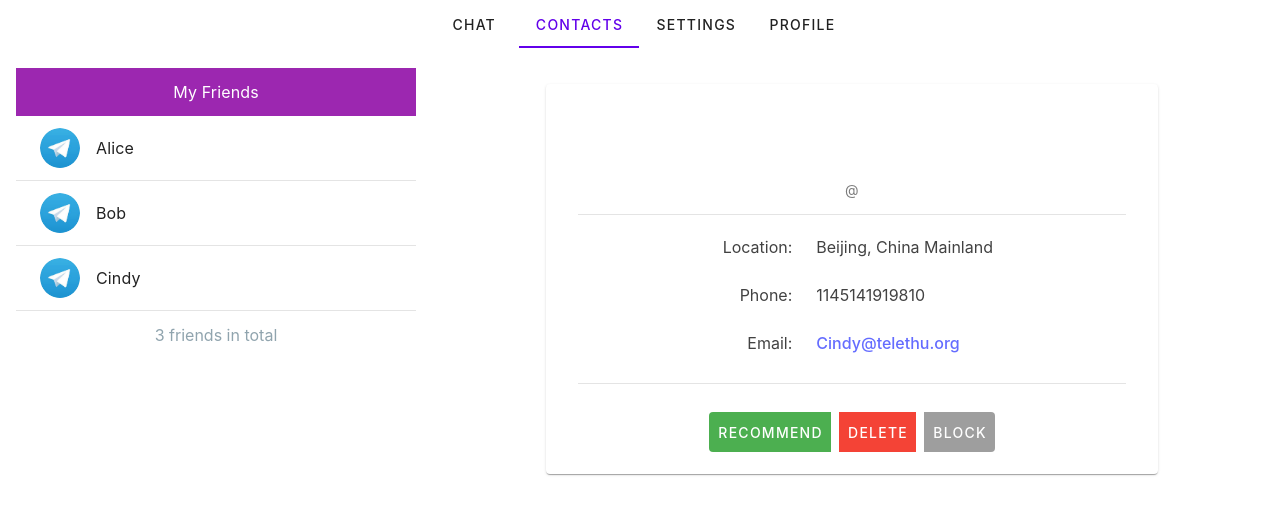
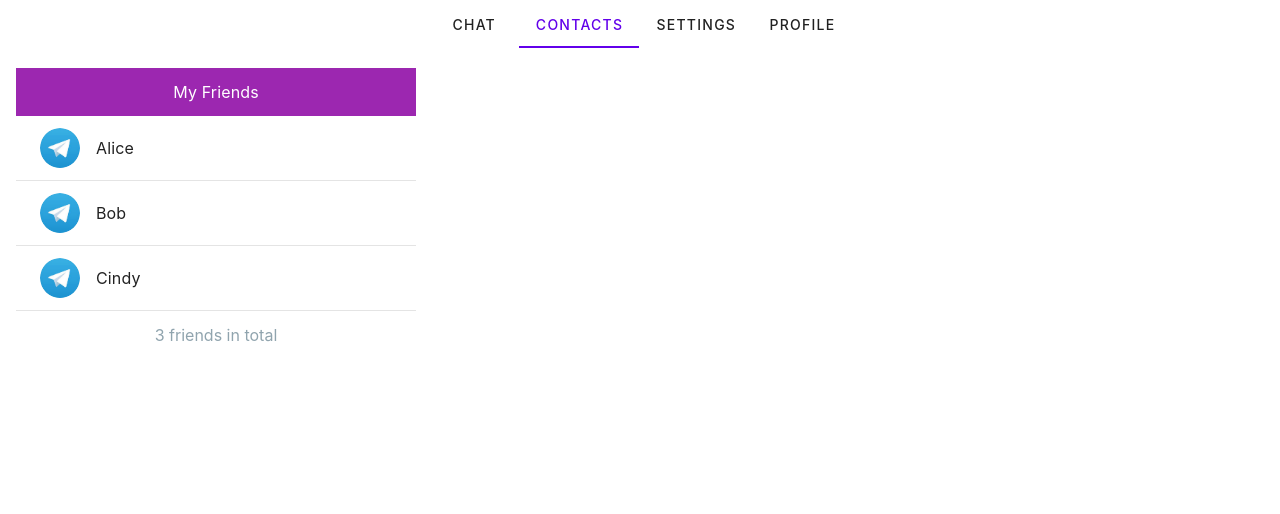
Before and after one commit to zhc7/telethu-frontend, a Vue app: page /layout in a window 1280 px wide. Shown: the top 514 px of the page. Built offline with nearby package versions, Linux system fonts and the light colour scheme.

Commit message:
feat: support redirecting to chat from contact.

```diff
--- a/src/components/ChatPage.vue
+++ b/src/components/ChatPage.vue
@@ -2,10 +2,10 @@
 
 import ChatList from "./ChatList.vue";
 import MessagePop from "./MessagePop.vue";
-import {ref, defineProps, defineEmits} from "vue";
+import {ref, defineProps, defineEmits, onMounted} from "vue";
 import {fakeContacts} from "../testdata/fakechats.js";
 
-const props = defineProps(['contacts'])
+const props = defineProps(['contacts', 'active'])
 
 const curChat = ref('');
 const selectChat = (newChatId) => {
@@ -15,6 +15,11 @@ const selectChat = (newChatId) => {
     }
   })
 };
+
+onMounted(() => {
+  console.log(props.active);
+  curChat.value = props.active;
+});
 
 const ScrollToBottom = () => {
   const container = document.getElementById('message-flow');
--- a/src/components/ContactPage.vue
+++ b/src/components/ContactPage.vue
@@ -3,6 +3,7 @@ import {defineProps, ref} from "vue";
 import ContactList from "./ContactList.vue";
 
 const props = defineProps(['contacts']);
+const emits = defineEmits((['chat']));
 
 const selectedContact = ref('');
 
@@ -25,7 +26,7 @@ const selectContact = (newContactId) => {
       />
     </v-col>
     <v-col cols="12" sm="6" class="d-flex flex-column flex-1-1 justify-center offset-sm-1">
-      <v-card class="mb-auto mt-6">
+      <v-card v-if="selectedContact" class="mb-auto mt-6">
         <v-avatar size="80">
           <v-img :src="selectedContact.avatar"/>
         </v-avatar>
@@ -71,9 +72,10 @@ const selectContact = (newContactId) => {
           <v-divider class="ma-4"/>
           <v-card-actions class="justify-center">
             <v-btn-group justify="center">
-              <v-btn color="green" class="ma-1">RECOMMEND</v-btn>
+              <v-btn color="green" class="ma-1" @click="$emit('chat', selectedContact.id)">CHAT</v-btn>
+              <v-btn color="info" class="ma-1">RECOMMEND</v-btn>
               <v-btn color="red" class="ma-1">DELETE</v-btn>
-              <v-btn color="grey" class="ma-1">BLOCK</v-btn>
+              <v-btn color="grey" class="ma-1" @click="">BLOCK</v-btn>
             </v-btn-group>
           </v-card-actions>
         </v-card-item>
--- a/src/components/Main.vue
+++ b/src/components/Main.vue
@@ -11,6 +11,18 @@ const contacts = ref(fakeContacts);
 
 const curTab = ref(2);
 
+
+const activeChat = ref(undefined);
+const ActivateChat = (contactId) => {
+  console.log(contactId);
+  contacts.value.forEach((contact) => {
+    if (contact.id === contactId) {
+      activeChat.value = contact;
+    }
+  });
+  curTab.value = 1;
+};
+
 </script>
 
 <template>
@@ -21,8 +33,9 @@ const curTab = ref(2);
       <v-tab :value="3">SETTINGS</v-tab>
       <v-tab :value="4">PROFILE</v-tab>
     </v-tabs>
-    <ChatPage v-if="curTab === 1" :contacts="contacts"/>
-    <ContactPage v-if="curTab === 2" :contacts="contacts"/>
+    <ChatPage v-if="curTab === 1" :contacts="contacts" :active="activeChat"/>
+    <ContactPage v-if="curTab === 2" :contacts="contacts"
+    @chat="(contactId) => ActivateChat(contactId)"/>
   </v-container>
 </template>
 
--- a/src/utils/datetime.js
+++ b/src/utils/datetime.js
@@ -5,7 +5,6 @@ import {nowRef} from '../globals.js'
 export const FormatChatMessageTime = (now, timestamp) => {
     timestamp = parseFloat(timestamp);
     const diff = nowRef.value - timestamp;
-    console.log('nowValue' + nowRef.value);
 
     if (diff < 60000) {
         return `${Math.floor(diff / 1000)} seconds ago`;
```
